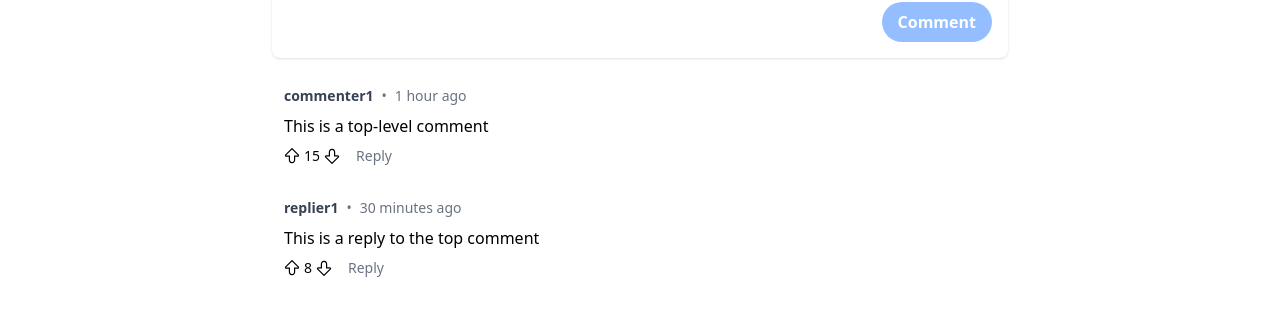
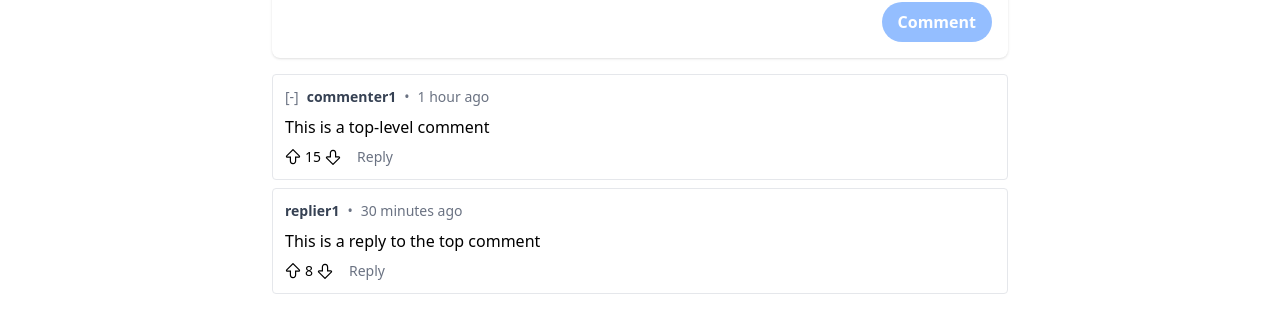
Before and after one commit to Atlas1101/Reddit-Clone, a React (Vite) app in the folder reddit-clone-frontend/: page /post/1 in a window 1280 px wide. Shown: the part 427-760 px from the top of the page. Built offline with nearby package versions, Linux system fonts and the light colour scheme.

Commit message:
feat(PostPage): add comment collapse functionality and improve UI Introduce the ability to collapse and expand comment threads to improve readability and user experience. Additionally, enhance the UI by adding hover effects and conditional rendering for comment count.

```diff
--- a/reddit-clone-frontend/src/pages/PostPage.tsx
+++ b/reddit-clone-frontend/src/pages/PostPage.tsx
@@ -14,6 +14,7 @@ type Comment = {
     score: number;
     createdAt: string;
     replies?: Comment[];
+    isCollapsed?: boolean;
 };
 
 export default function PostPage() {
@@ -70,10 +71,25 @@ export default function PostPage() {
         setCommentText("");
     };
 
-    const CommentComponent = ({ comment, depth = 0 }: { comment: Comment; depth?: number }) => (
-        <div className={`ml-${depth * 4}`}>
-            <div className="bg-white rounded p-3 mb-2">
+    const CommentComponent = ({ comment, depth = 0 }: { comment: Comment; depth?: number }) => {
+        const [isCollapsed, setIsCollapsed] = useState(comment.isCollapsed || false);
+
+        const toggleCollapse = () => {
+            setIsCollapsed(!isCollapsed);
+        };
+
+        return (
+            <div className={`ml-${depth * 4}`}>
+            <div className="bg-white rounded p-3 mb-2 border border-gray-200">
                 <div className="flex items-center space-x-2 text-sm text-gray-500">
+                    {comment.replies && comment.replies.length > 0 && (
+                        <button
+                            onClick={toggleCollapse}
+                            className="text-gray-500 hover:text-gray-700 focus:outline-none"
+                        >
+                            {isCollapsed ? '[+]' : '[-]'}
+                        </button>
+                    )}
                     <span className="font-semibold text-gray-700">{comment.author}</span>
                     <span>•</span>
                     <span>{comment.createdAt}</span>
@@ -81,22 +97,31 @@ export default function PostPage() {
                 <p className="my-2">{comment.content}</p>
                 <div className="flex items-center space-x-4 text-sm">
                     <div className="flex items-center space-x-1">
-                        <button onClick={toggleUpvote}>
+                        <button
+                            onClick={toggleUpvote}
+                            className={`hover:bg-gray-100 rounded ${isUpvoted ? 'text-orange-500' : ''}`}
+                        >
                             <img src={UpvoteIcon} alt="Upvote" className="w-4 h-4" />
                         </button>
-                        <span>{comment.score}</span>
-                        <button onClick={toggleDownvote}>
+                        <span className={`${isUpvoted ? 'text-orange-500' : isDownvoted ? 'text-blue-500' : ''}`}>
+                            {comment.score}
+                        </span>
+                        <button
+                            onClick={toggleDownvote}
+                            className={`hover:bg-gray-100 rounded ${isDownvoted ? 'text-blue-500' : ''}`}
+                        >
                             <img src={DownvoteIcon} alt="Downvote" className="w-4 h-4" />
                         </button>
                     </div>
                     <button className="text-gray-500 hover:text-gray-700">Reply</button>
                 </div>
             </div>
-            {comment.replies?.map((reply) => (
+            {!isCollapsed && comment.replies?.map((reply) => (
                 <CommentComponent key={reply.id} comment={reply} depth={depth + 1} />
             ))}
         </div>
-    );
+        );
+    };
 
     return (
         <div className="max-w-3xl mx-auto p-4">
@@ -121,7 +146,7 @@ export default function PostPage() {
                     </div>
                     <div className="flex items-center space-x-1 bg-gray-100 rounded-full px-3 py-1">
                         <img src={CommentIcon} alt="Comments" className="w-5 h-5" />
-                        <span>{post.commentCount} Comments</span>
+                        {post.commentCount > 0 && <span>{post.commentCount} Comments</span>}
                     </div>
                     <button className="flex items-center space-x-1 bg-gray-100 rounded-full px-3 py-1">
                         <img src={ShareIcon} alt="Share" className="w-5 h-5" />
@@ -161,5 +186,5 @@ export default function PostPage() {
                 ))}
             </div>
         </div>
-    );
-}
+        );
+    };
```
